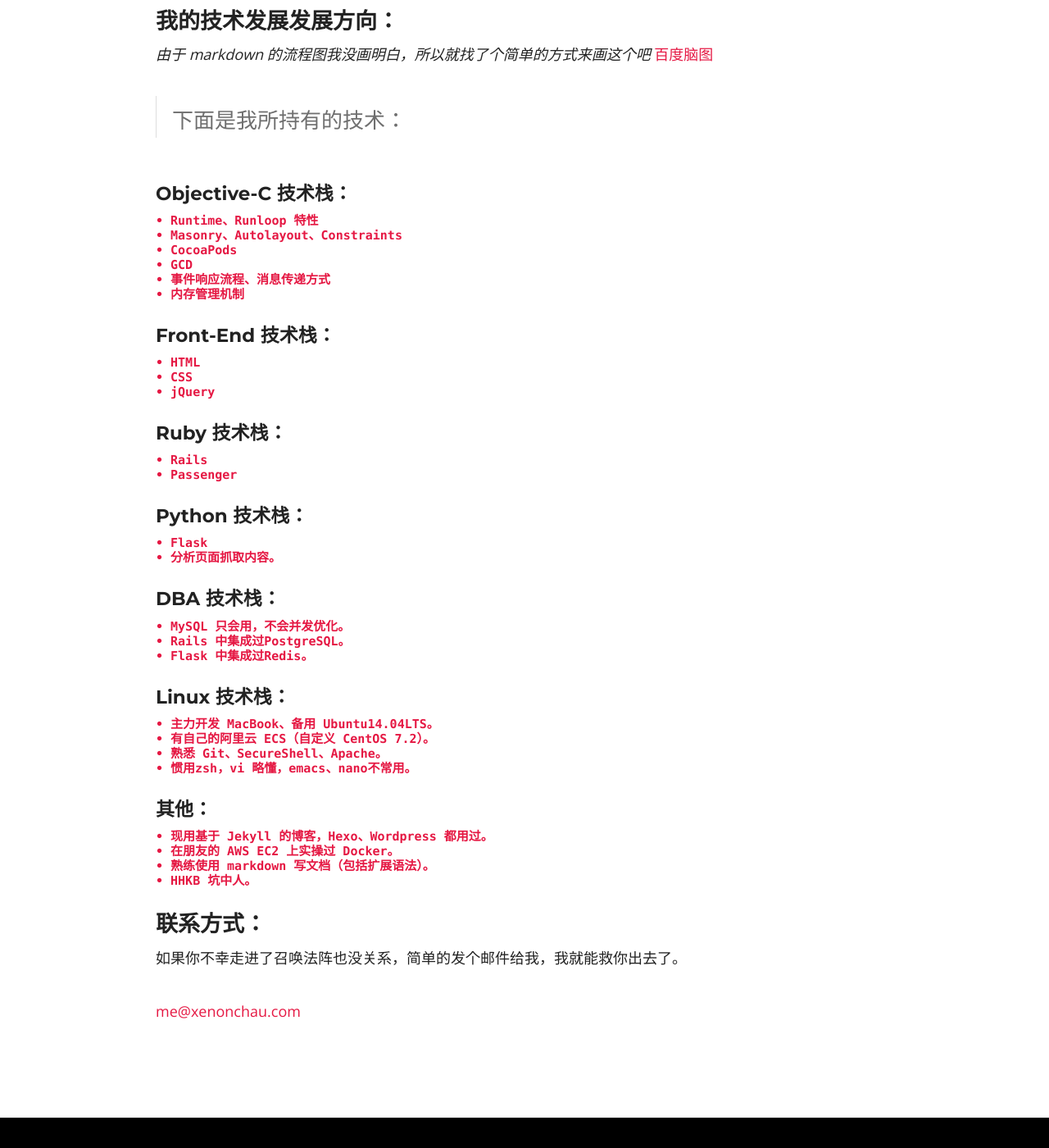
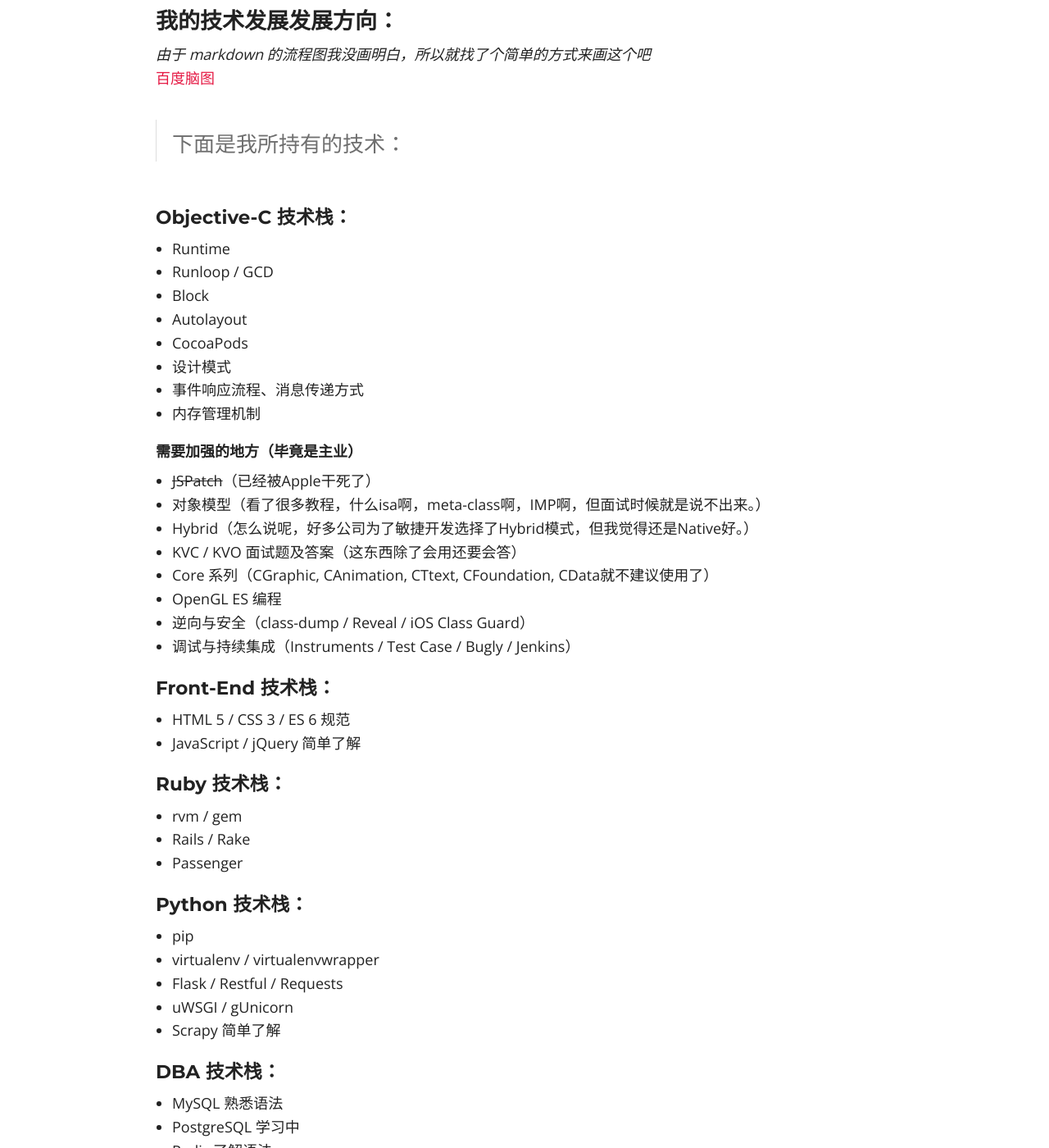
Before and after one commit to XenonChau/blog_jekyll, a Jekyll site: the page built from about.md, in a window 1280 px wide and 1400 px high, scrolled down 1352 px. Shown: the whole window at 82% size. Built offline with Jekyll 4.4.1, drawn with Linux system fonts in a browser that asks for light colours; nearby versions of some CDN libraries; some of the changed text lies outside the part shown.

Commit message:
更新技术栈列表，修改了部分不符合逻辑的技术栈，增加了需要加强的部分。

```diff
--- a/about.md
+++ b/about.md
@@ -38,42 +38,59 @@
 > 下面是我所持有的技术：
 
 #### Objective-C 技术栈：
-	• Runtime、Runloop 特性
-	• Masonry、Autolayout、Constraints
-	• CocoaPods
-	• GCD
-	• 事件响应流程、消息传递方式
-	• 内存管理机制
+* Runtime
+* Runloop / GCD
+* Block
+* Autolayout
+* CocoaPods
+* 设计模式
+* 事件响应流程、消息传递方式
+* 内存管理机制
+
+##### 需要加强的地方（毕竟是主业）
+* <del>JSPatch</del>（已经被Apple干死了）
+* 对象模型（看了很多教程，什么isa啊，meta-class啊，IMP啊，但面试时候就是说不出来。）
+* Hybrid（怎么说呢，好多公司为了敏捷开发选择了Hybrid模式，但我觉得还是Native好。）
+* KVC / KVO 面试题及答案（这东西除了会用还要会答）
+* Core 系列（CGraphic, CAnimation, CTtext, CFoundation, CData就不建议使用了）
+* OpenGL ES 编程
+* 逆向与安全（class-dump / Reveal / iOS Class Guard）
+* 调试与持续集成（Instruments / Test Case / Bugly / Jenkins）
 
 #### Front-End 技术栈：
-	• HTML
-	• CSS
-	• jQuery
+* HTML 5 / CSS 3 / ES 6 规范
+* JavaScript / jQuery 简单了解
 
 #### Ruby 技术栈：
-	• Rails
-	• Passenger
+* rvm / gem
+* Rails / Rake
+* Passenger
 
 #### Python 技术栈：
-	• Flask
-	• 分析页面抓取内容。
+* pip
+* virtualenv / virtualenvwrapper
+* Flask / Restful / Requests
+* uWSGI / gUnicorn
+* Scrapy 简单了解
 
 #### DBA 技术栈：
-	• MySQL 只会用，不会并发优化。
-	• Rails 中集成过PostgreSQL。
-	• Flask 中集成过Redis。
+* MySQL 熟悉语法
+* PostgreSQL 学习中
+* Redis 了解语法
 
 #### Linux 技术栈：
-	• 主力开发 MacBook、备用 Ubuntu14.04LTS。
-	• 有自己的阿里云 ECS（自定义 CentOS 7.2）。
-	• 熟悉 Git、SecureShell、Apache。
-	• 惯用zsh，vi 略懂，emacs、nano不常用。
+* CentOS 7.3 / Ubuntu 14.04 LTS
+* Docker
+* NginX
+* ssh / git / ftp
+* 了解网络协议 / RFC 2616-2617
+* Vim 使用 / .vimrc 配置
+* 阿里云 / AWS
 
 #### 其他：
-	• 现用基于 Jekyll 的博客，Hexo、Wordpress 都用过。
-	• 在朋友的 AWS EC2 上实操过 Docker。
-	• 熟练使用 markdown 写文档（包括扩展语法）。
-	• HHKB 坑中人。
+* Jekyll / Hexo / Wordpress
+* Markdown
+* HHKBer
 
 ### 联系方式：
 
```
